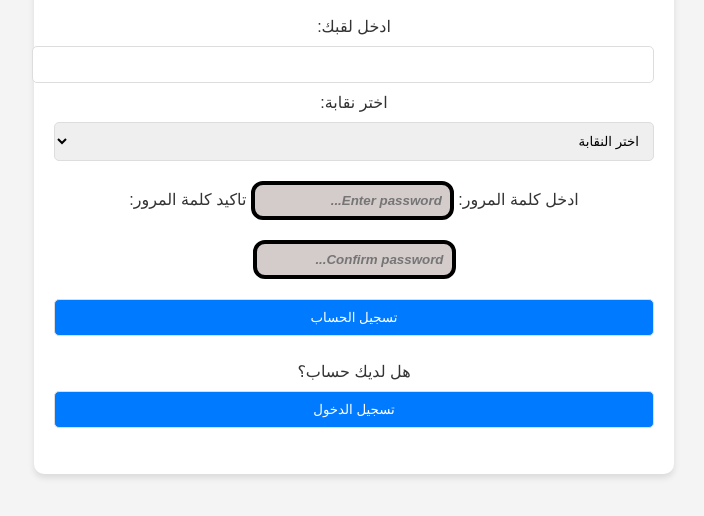
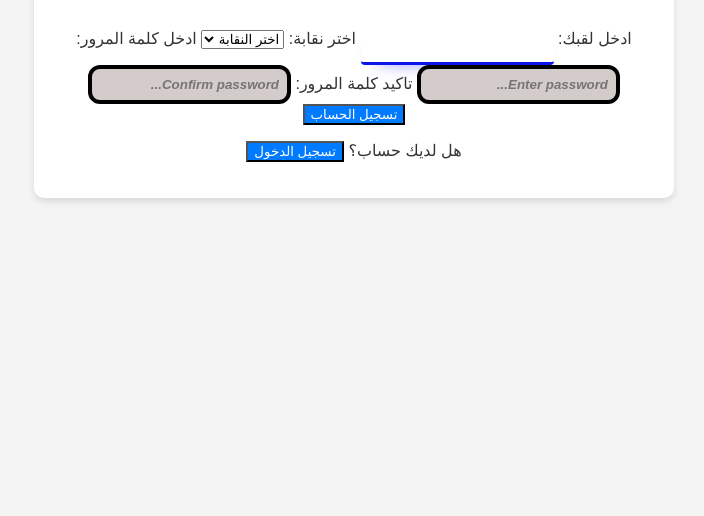
Before and after one commit to aziz0702/azizz, a plain HTML site: page index.html in a window 1280 px wide. Shown: the part 90-606 px from the top of the page, without its empty margins (286-990 px from the left). Drawn offline with Linux system fonts and the light colour scheme.

Commit message:
styles.css

```diff
--- a/styles.css
+++ b/styles.css
@@ -16,12 +16,30 @@ body {
     box-shadow: 0 4px 6px rgba(0, 0, 0, 0.1);
 }
 
-input, select, button {
-    width: 100%;
-    padding: 10px;
-    margin: 10px 0;
-    border-radius: 5px;
-    border: 1px solid #ddd;
+.input[type=text] {
+  max-width: 180px;
+  height: 20px;
+  background-color: #fff;
+  color: #242424;
+  padding: .15rem .5rem;
+  min-height: 40px;
+  border-radius: 4px;
+  outline: none;
+  border: none;
+  box-shadow: 0px 10px 20px -18px blue;
+  border-bottom: 3px solid #0d14e9;
+  transition: .10s ease;
+}
+
+.input[type=text]:hover {
+  outline: 2px solid #0d14e9;
+  max-width: 200px;
+}
+
+.input[type=text]:focus {
+  border-bottom: 3px solid #0d14e9;
+  border-radius: 5px 5px 2px 2px;
+  transform: scale(1.1);
 }
 
 button {
```
